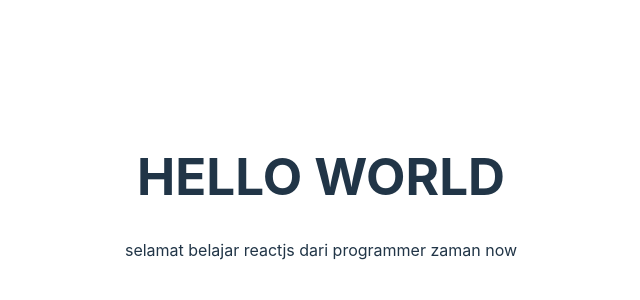
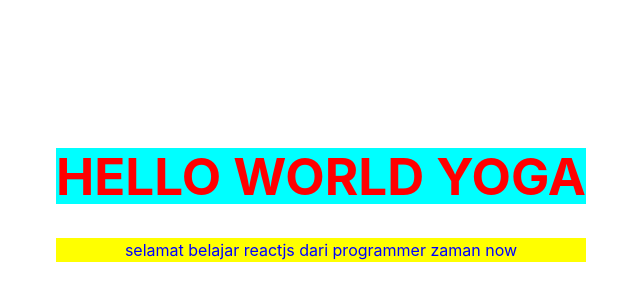
Before and after one commit to yogaekapratama29/React_JSX, a React (Vite) app: page / in a window 1280 px wide. Shown: the part 204-504 px from the top of the page, without its empty margins (319-959 px from the left). Built offline with nearby package versions, Linux system fonts and the light colour scheme.

Commit message:
+ add props

```diff
--- a/eslint.config.js
+++ b/eslint.config.js
@@ -33,6 +33,7 @@ export default [
         'warn',
         { allowConstantExport: true },
       ],
+      "react/prop-types" : "off"
     },
   },
 ]
--- a/src/hello-world/HelloWorld.jsx
+++ b/src/hello-world/HelloWorld.jsx
@@ -1,31 +1,39 @@
 export default function HelloWorld(){
+    // Spread Syntax
+    const props = {
+        text : "Hello World Yoga"
+    }
 
     return(
-
         <div>
-            <HeaderHelloWorld/>
+            {/* Mengirim Props */}
+            <HeaderHelloWorld {...props}/>
             <ParagraphHelloWorld/>
         </div>
+    )
+}
 
+// Membuat Component Baru (Destructuring Props)
+export function HeaderHelloWorld({text = "Ups saya lupa kasih Teks"}){
+    return(
+        <h1 style={{
+            color : "red",
+            backgroundColor : "aqua"
+        }}>{text.toUpperCase()}</h1>
 
     )
 }
 
-// Membuat Component Baru
-function HeaderHelloWorld(){
-    const text = "Hello World"
+// Membuat Component Baru (Biasa)
+function ParagraphHelloWorld(){
+    const p = "Selamat Belajar ReactJS dari Programmer Zaman Now"
+    const style = {
+        color : "blue",
+        backgroundColor :"yellow"
+    }
     return(
 
-        <h1>{text.toUpperCase()}</h1>
+        <p style={style}>{p.toLowerCase()}</p>
 
     )
 }
-
-function ParagraphHelloWorld(){
-    const p = "Selamat Belajar ReactJS dari Programmer Zaman Now"
-    return(
-
-        <p>{p.toLowerCase()}</p>
-
-    )
-}
```
